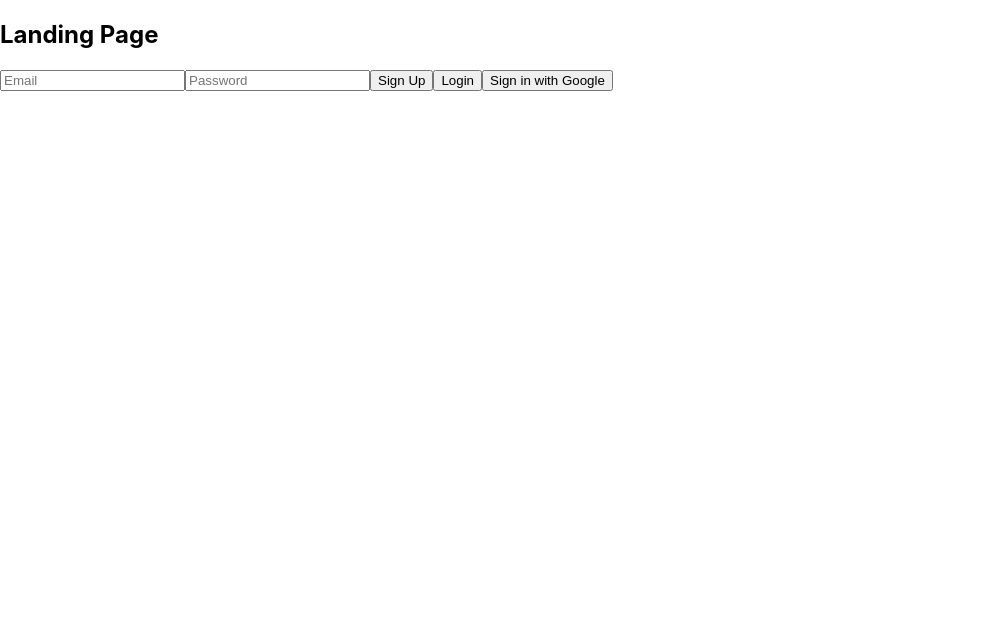
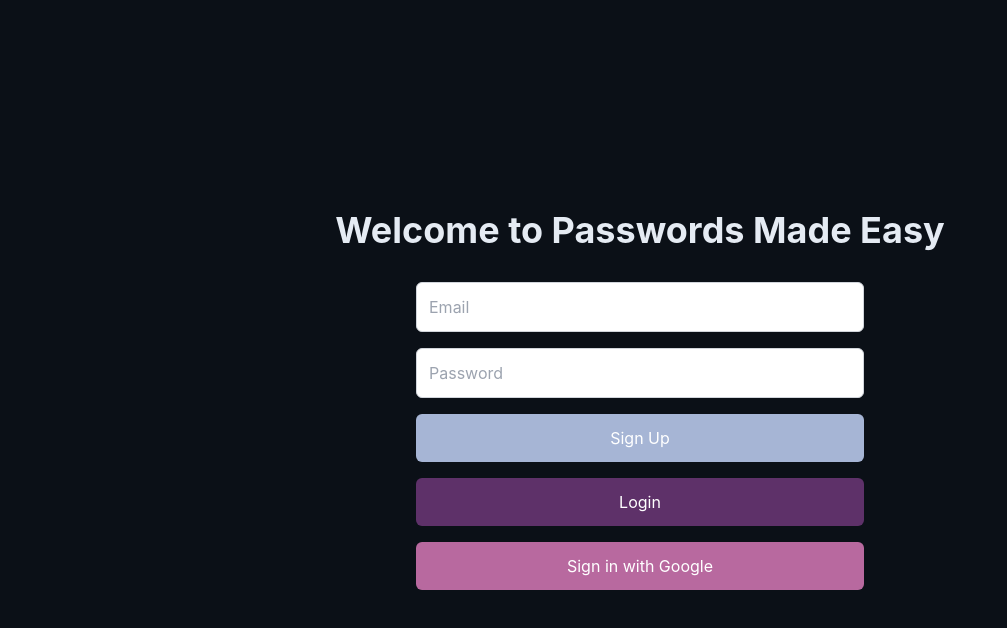
Before and after one commit to oliverEddy/PME, a React (Create React App) app in the folder password-manager/: page / in a window 1280 px wide. Shown: the top 628 px of the page, without its empty margins (0-1007 px from the left). Built offline with nearby package versions, Linux system fonts and the light colour scheme; no server answers.

Commit message:
Config tailwind, apply basic tailwind css to landing page comp

```diff
--- a/password-manager/package.json
+++ b/password-manager/package.json
@@ -6,14 +6,20 @@
     "@testing-library/jest-dom": "^5.17.0",
     "@testing-library/react": "^13.4.0",
     "@testing-library/user-event": "^13.5.0",
+    "ajv": "^6.12.0",
+    "ajv-keywords": "^3.4.1",
+    "autoprefixer": "^10.4.19",
     "crypto-js": "^4.2.0",
     "firebase": "^10.12.2",
     "firebaseui": "^6.1.0",
+    "postcss": "^8.4.39",
     "react": "^18.3.1",
     "react-dom": "^18.3.1",
     "react-firebaseui": "^6.0.0",
     "react-router-dom": "^6.24.0",
     "react-scripts": "5.0.1",
+    "schema-utils": "^2.7.1",
+    "tailwindcss": "^3.4.6",
     "web-vitals": "^2.1.4"
   },
   "scripts": {
--- /dev/null
+++ b/password-manager/postcss.config.js
@@ -0,0 +1,7 @@
+// postcss.config.js
+module.exports = {
+  plugins: {
+    tailwindcss: {},
+    autoprefixer: {},
+  },
+};
--- /dev/null
+++ b/password-manager/src/components/InteractiveText.jsx
@@ -0,0 +1,43 @@
+import React, { useEffect, useRef, useState } from 'react';
+
+const InteractiveText = ({ originalText }) => {
+  const letters = "ABCDEFGHIJKLMNOPQRSTUVWXYZ";
+  const headingRef = useRef(null);
+  const [text, setText] = useState(originalText);
+
+  useEffect(() => {
+    const handleMouseOver = () => {
+      let iteration = 0;
+      const interval = setInterval(() => {
+        const newText = originalText
+          .split("")
+          .map((letter, index) => {
+            if (index < iteration) {
+              return letter;
+            }
+            return letters[Math.floor(Math.random() * letters.length)];
+          })
+          .join("");
+
+        setText(newText);
+
+        if (iteration >= originalText.length) {
+          clearInterval(interval);
+        }
+
+        iteration += 1 / 3;
+      }, 30);
+    };
+
+    const current = headingRef.current;
+    current?.addEventListener("mouseover", handleMouseOver);
+
+    return () => {
+      current?.removeEventListener("mouseover", handleMouseOver);
+    };
+  }, [originalText]);
+
+  return <span ref={headingRef}>{text}</span>;
+};
+
+export default InteractiveText;
--- a/password-manager/src/index.css
+++ b/password-manager/src/index.css
@@ -1,3 +1,24 @@
+/* src/index.css */
+@tailwind base;
+@tailwind components;
+@tailwind utilities;
+
+/* Additional global styles */
+:root {
+  font-family: Inter, system-ui, Avenir, Helvetica, Arial, sans-serif;
+  line-height: 1.5;
+  font-weight: 400;
+
+  color-scheme: light dark;
+  color: rgba(255, 255, 255, 0.87);
+  /* background-color: background; */
+
+  font-synthesis: none;
+  text-rendering: optimizeLegibility;
+  -webkit-font-smoothing: antialiased;
+  -moz-osx-font-smoothing: grayscale;
+}
+
 body {
   margin: 0;
   font-family: -apple-system, BlinkMacSystemFont, 'Segoe UI', 'Roboto', 'Oxygen',
--- a/password-manager/src/pages/LandingPage.js
+++ b/password-manager/src/pages/LandingPage.js
@@ -3,6 +3,7 @@ import React, { useState, useEffect } from 'react';
 import { registerWithEmailAndPassword, loginWithEmailAndPassword, signInWithGoogle } from '../auth';
 import { auth } from '../firebase';
 import { useNavigate } from 'react-router-dom';
+import InteractiveText from '../components/InteractiveText';
 
 const LandingPage = () => {
   const [email, setEmail] = useState('');
@@ -44,23 +45,44 @@ const LandingPage = () => {
   };
 
   return (
-    <div>
-      <h2>Landing Page</h2>
+    <div className="min-h-screen flex flex-col items-center justify-center bg-background text-text">
+      <h1 className="text-4xl font-bold mb-8">
+        <InteractiveText originalText="Welcome to Passwords Made Easy" />
+      </h1>
+      <div className="w-full max-w-md space-y-4">
         <input
           type="email"
           value={email}
           onChange={(e) => setEmail(e.target.value)}
           placeholder="Email"
+          className="w-full p-3 border border-gray-300 rounded-md focus:outline-none focus:ring-2 focus:ring-primary"
         />
         <input
           type="password"
           value={password}
           onChange={(e) => setPassword(e.target.value)}
           placeholder="Password"
+          className="w-full p-3 border border-gray-300 rounded-md focus:outline-none focus:ring-2 focus:ring-primary"
         />
-      <button onClick={handleRegister}>Sign Up</button>
-      <button onClick={handleLogin}>Login</button>
-      <button onClick={handleGoogleSignIn}>Sign in with Google</button>
+        <button
+          onClick={handleRegister}
+          className="w-full py-3 bg-primary text-white rounded-md hover:bg-primary-dark"
+        >
+          Sign Up
+        </button>
+        <button
+          onClick={handleLogin}
+          className="w-full py-3 bg-secondary text-white rounded-md hover:bg-secondary-dark"
+        >
+          Login
+        </button>
+        <button
+          onClick={handleGoogleSignIn}
+          className="w-full py-3 bg-accent text-white rounded-md hover:bg-accent-dark"
+        >
+          Sign in with Google
+        </button>
+      </div>
     </div>
   );
 };
--- /dev/null
+++ b/password-manager/tailwind.config.js
@@ -0,0 +1,89 @@
+// tailwind.config.js
+module.exports = {
+  content: [
+    './src/**/*.{js,jsx,ts,tsx}',
+    './public/index.html',
+  ],
+  theme: {
+    extend: {
+      colors: {
+        'text': {
+          DEFAULT: '#e5ebf3',
+          50: '#eef2f7',
+          100: '#dce4ef',
+          200: '#b9c9df',
+          300: '#96afcf',
+          400: '#7394bf',
+          500: '#5079af',
+          600: '#40618c',
+          700: '#304969',
+          800: '#203046',
+          900: '#101823',
+          950: '#080c11',
+        },
+        'background': {
+          DEFAULT: '#0b1017',
+          50: '#eef2f7',
+          100: '#dde4ee',
+          200: '#bac9de',
+          300: '#98aecd',
+          400: '#7593bd',
+          500: '#5378ac',
+          600: '#42608a',
+          700: '#324867',
+          800: '#213045',
+          900: '#111822',
+          950: '#080c11',
+        },
+        'primary': {
+          DEFAULT: '#a6b5d5',
+          50: '#eef1f7',
+          100: '#dce2ef',
+          200: '#bac5de',
+          300: '#97a8ce',
+          400: '#748cbe',
+          500: '#526fad',
+          600: '#41598b',
+          700: '#314268',
+          800: '#212c45',
+          900: '#101623',
+          950: '#080b11',
+        },
+        'secondary': {
+          DEFAULT: '#5e3169',
+          50: '#f5eef7',
+          100: '#ebdcef',
+          200: '#d7bade',
+          300: '#c397ce',
+          400: '#af74be',
+          500: '#9b52ad',
+          600: '#7c418b',
+          700: '#5d3168',
+          800: '#3e2145',
+          900: '#1f1023',
+          950: '#100811',
+        },
+        'accent': {
+          DEFAULT: '#b8699f',
+          50: '#f7eef4',
+          100: '#efdce9',
+          200: '#debad3',
+          300: '#ce97bd',
+          400: '#be74a6',
+          500: '#ad5290',
+          600: '#8b4173',
+          700: '#683157',
+          800: '#45213a',
+          900: '#23101d',
+          950: '#11080e',
+        },
+        'transparent': 'transparent',
+      },
+      fontFamily: {
+        heading: ['Poppins', 'sans-serif'],
+        body: ['Poppins', 'sans-serif'],
+      },
+    },
+  },
+  plugins: [],
+};
```
Also changed, not shown: password-manager/src/index.js (+5 -7 lines), 1 other file (tests, documents, lock files or other folders). Lines whose indentation alone changed are shown as unchanged.
